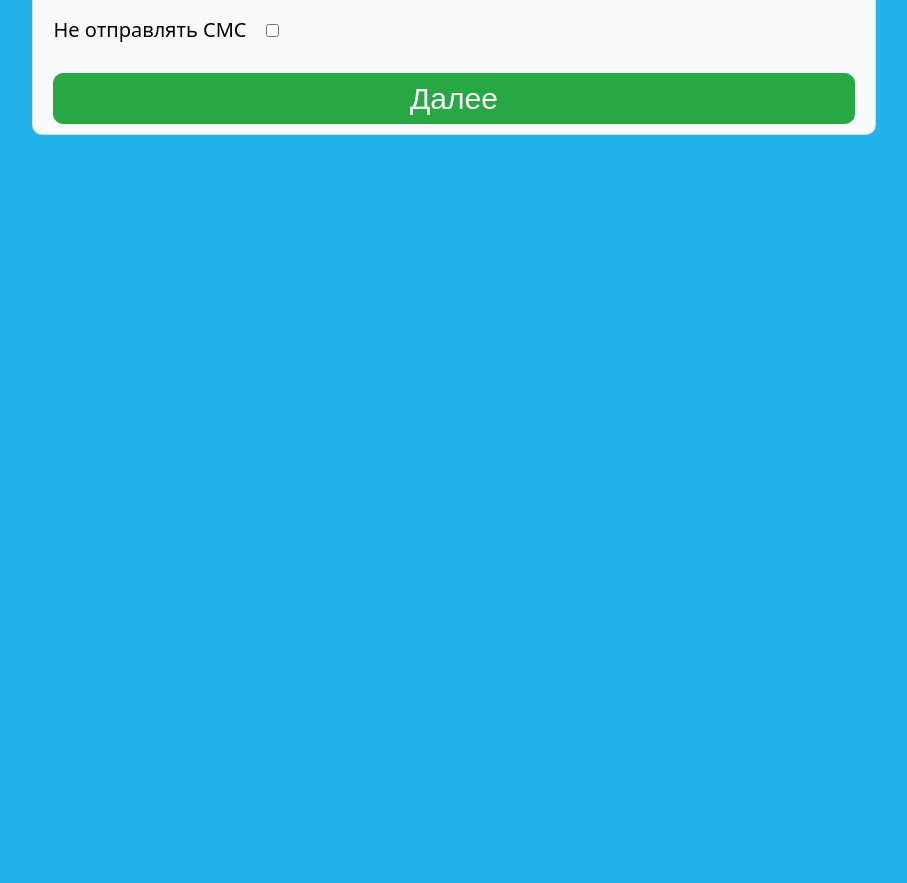
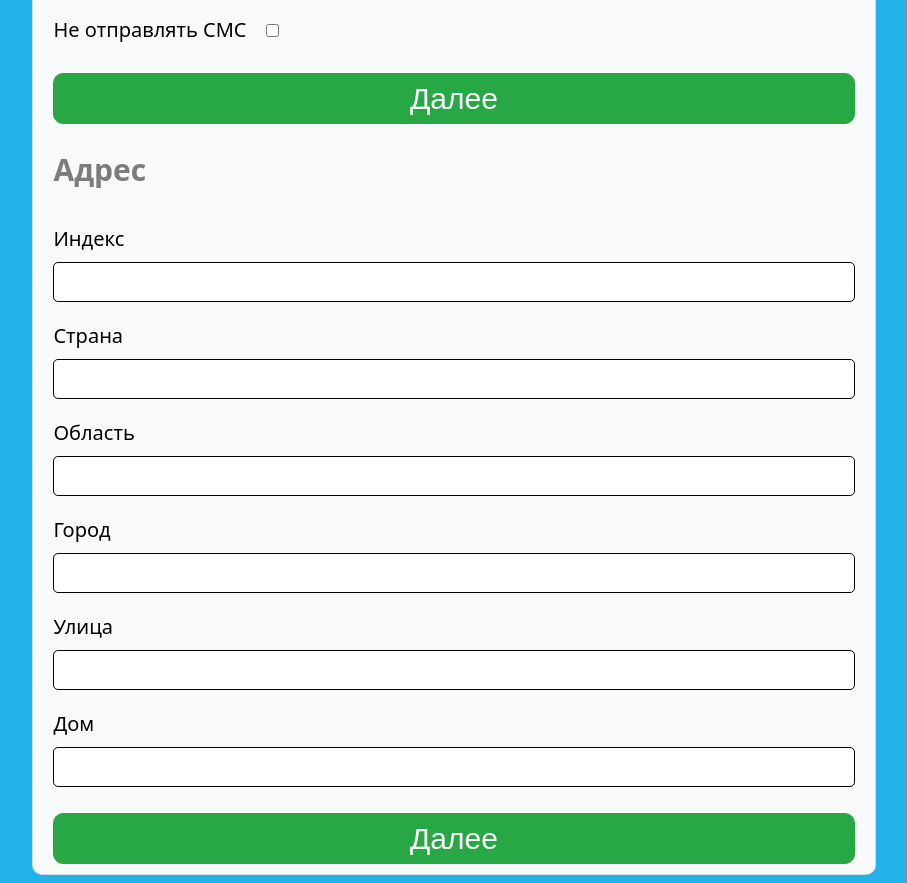
Before and after one commit to NikitaLejnev/med-client-form, a Vue app: page / in a window 1280 px wide. Shown: the part 1020-1903 px from the top of the page, without its empty margins (186-1093 px from the left). Before the commit the page ends 1163 px from the top, so only its background shows below. Built offline with nearby package versions, Linux system fonts and the light colour scheme.

Commit message:
Add client group validation Encapsulate adress fields

```diff
--- a/src/components/ClientForm.vue
+++ b/src/components/ClientForm.vue
@@ -15,9 +15,9 @@ import SubmitButton from "./form/SubmitButton.vue";
     <main class="card-body">
       <form>
         <PersonalFields />
-        <!-- <AdressFields />
-        <DocumentFields />
-        <SubmitButton /> -->
+        <AdressFields />
+        <!-- <DocumentFields /> -->
+        <!-- <SubmitButton /> -->
       </form>
     </main>
   </div>
--- a/src/components/form/AdressFields.vue
+++ b/src/components/form/AdressFields.vue
@@ -1,7 +1,9 @@
 <script setup>
-import { state } from '../../utils/store'
-import { adressFields } from '../../utils/helpers'
-import TextField from './TextField.vue';
+import { state } from "../../utils/store";
+import { adressFields } from "../../utils/helpers";
+import { v$ } from "../../validations/adressFields";
+import TextField from "./TextField.vue";
+import NextStepButton from "./NextStepButton.vue";
 </script>
 
 <template>
@@ -9,8 +11,19 @@ import TextField from './TextField.vue';
     <h2>Адрес</h2>
   </header>
   <main>
-    <div v-for="field in adressFields" :key="field.id">
-      <TextField v-bind="field" v-model="state[field.property]">{{ field.label }}</TextField>
-    </div>
+    <form
+      @submit.prevent="
+        async () => {
+          await this.v$.$validate();
+        }
+      "
+    >
+      <div v-for="field in adressFields" :key="field.id">
+        <TextField :v$="v$" v-bind="field" v-model="state[field.property]">{{
+          field.label
+        }}</TextField>
+      </div>
+      <NextStepButton :v$="v$">Далее</NextStepButton>
+    </form>
   </main>
 </template>
--- /dev/null
+++ b/src/validations/adressFields.js
@@ -0,0 +1,15 @@
+import useVuelidate from "@vuelidate/core";
+import { required, helpers, alpha } from "@vuelidate/validators";
+import { state } from "../utils/store";
+
+const rules = {
+  city: {
+    required: helpers.withMessage("Укажите город", required),
+    alpha: helpers.withMessage(
+      "В названии города должны быть только буквы",
+      alpha
+    ),
+  },
+};
+
+export const v$ = useVuelidate(rules, state, { $autoDirty: true });
--- a/src/validations/personalFieldsValidation.js
+++ b/src/validations/personalFieldsValidation.js
@@ -53,6 +53,9 @@ const rules = {
       isValidPhoneNumber
     ),
   },
+  clientGroup: {
+    required: helpers.withMessage("Укажите группу клиента", required),
+  },
 };
 
 export const v$ = useVuelidate(rules, state, { $autoDirty: true });
```
